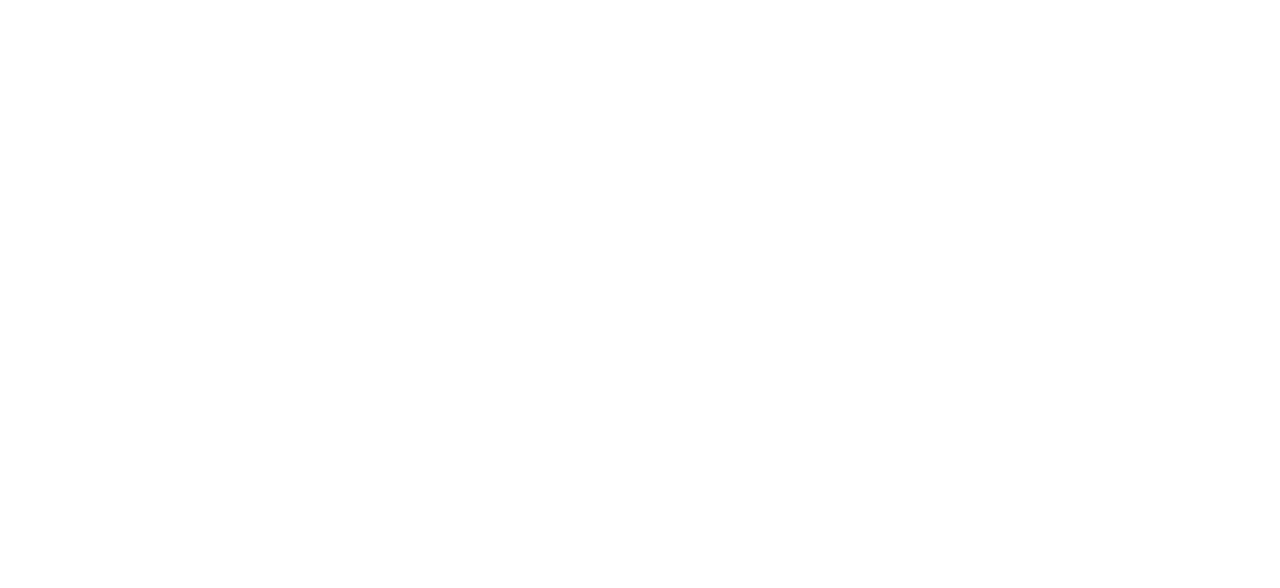
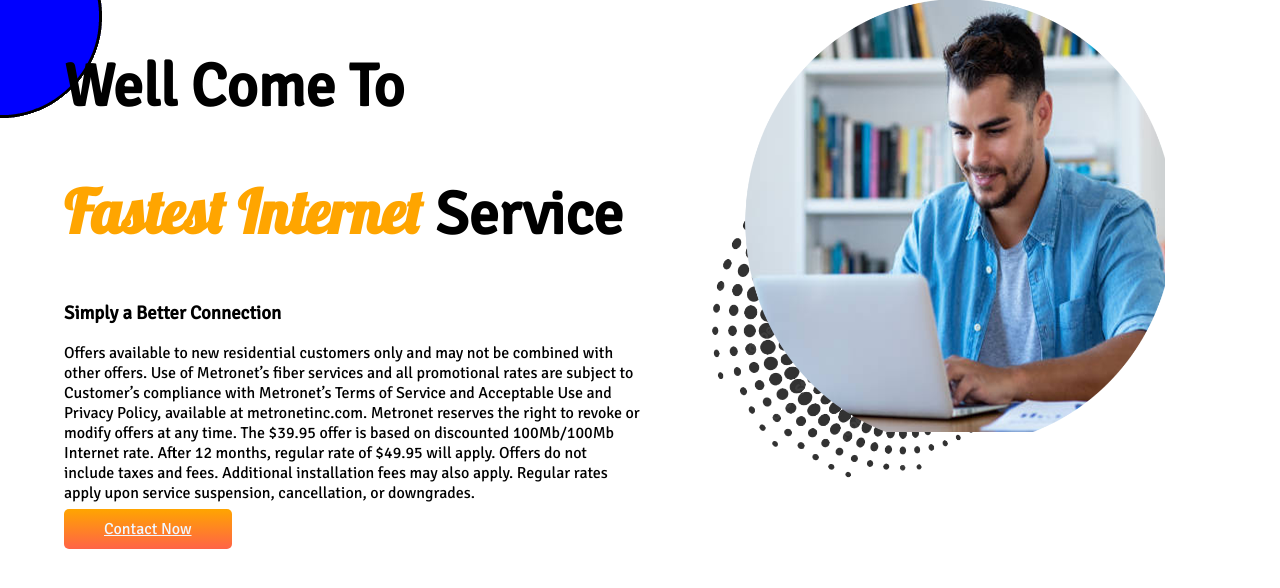
Before and after one commit to Shorifulkhan/gomoti-online, a plain HTML site: page index.html in a window 1280 px wide. Drawn offline with Linux system fonts and the light colour scheme.

Commit message:
first-section

```diff
--- a/index.html
+++ b/index.html
@@ -5,8 +5,26 @@
     <meta http-equiv="X-UA-Compatible" content="IE=edge">
     <meta name="viewport" content="width=device-width, initial-scale=1.0">
     <title>Gomoti-Online</title>
+    <link rel="preconnect" href="https://fonts.googleapis.com">
+    <link rel="preconnect" href="https://fonts.gstatic.com" crossorigin>
+    <link href="https://fonts.googleapis.com/css2?family=Lobster&display=swap" rel="stylesheet">
+    <link rel="preconnect" href="https://fonts.googleapis.com">
+    <link rel="preconnect" href="https://fonts.gstatic.com" crossorigin>
+    <link href="https://fonts.googleapis.com/css2?family=Lobster&family=Signika&display=swap" rel="stylesheet">
+    <link rel="stylesheet" href="style.css">
 </head>
 <body>
-
+    <section class="top-benner">
+<div class="helf-with">
+    <h1>Well Come To</h1>
+    <h1><span class="orange">Fastest Internet</span> Service</h1>
+    <H3>Simply a Better Connection</H3>
+    <p>Offers available to new residential customers only and may not be combined with other offers. Use of Metronet’s fiber services and all promotional rates are subject to Customer’s compliance with Metronet’s Terms of Service and Acceptable Use and Privacy Policy, available at metronetinc.com. Metronet reserves the right to revoke or modify offers at any time. The $39.95 offer is based on discounted 100Mb/100Mb Internet rate. After 12 months, regular rate of $49.95 will apply. Offers do not include taxes and fees. Additional installation fees may also apply. Regular rates apply upon service suspension, cancellation, or downgrades.</p>
+    <a class="link" target="_blank" href="https://www.linkedin.com/in/shorif-khan-399797243/">Contact Now</a>
+</div>
+<div class="helf-with">
+<img src="man-01.png" alt="">
+</div>
+    </section>
 </body>
 </html>
--- a/style.css
+++ b/style.css
@@ -0,0 +1,33 @@
+body{
+    font-family: 'Signika', sans-serif;
+    margin: 0;
+}
+    h1{
+
+        font-size: 60px;
+    }
+section{
+    display: flex;
+}
+.helf-with{
+    width: 50%;
+    padding-left: 5%;
+}
+.helf-with img{
+    width: 80%;
+}
+.orange{
+    color: orange;
+    font-family: 'Lobster', cursive;
+}
+.link{
+    color: aliceblue;
+    background-image: linear-gradient(orange, tomato);
+    padding: 10px 40px;
+    border-radius: 5px;
+}
+.top-benner{
+    background-image: url(cer1.png);
+    background-repeat: no-repeat;
+
+}
```
Also changed, not shown: 1000_F_162592507_yiKnT5J6v6dC1tQ3R2qyEGDG0eLhixDX.jpg (added), cer1.png (added), cercle.png (added), cir-left.png (added), cir-right.png (added), circle-brush-stroke-black-and-red-brushstroke-vector-31940612.jpg (added), istockphoto-1140647489-612x612.jpg (added), man-01.png (added), man-1.png (added), man-2.png (added), man1.jpg (added), man2.jpg (added), png-transparent-the-wynwood-yard-red-circle-ink-red-and-black-illustration-computer-network-ring-logo.png (added).
